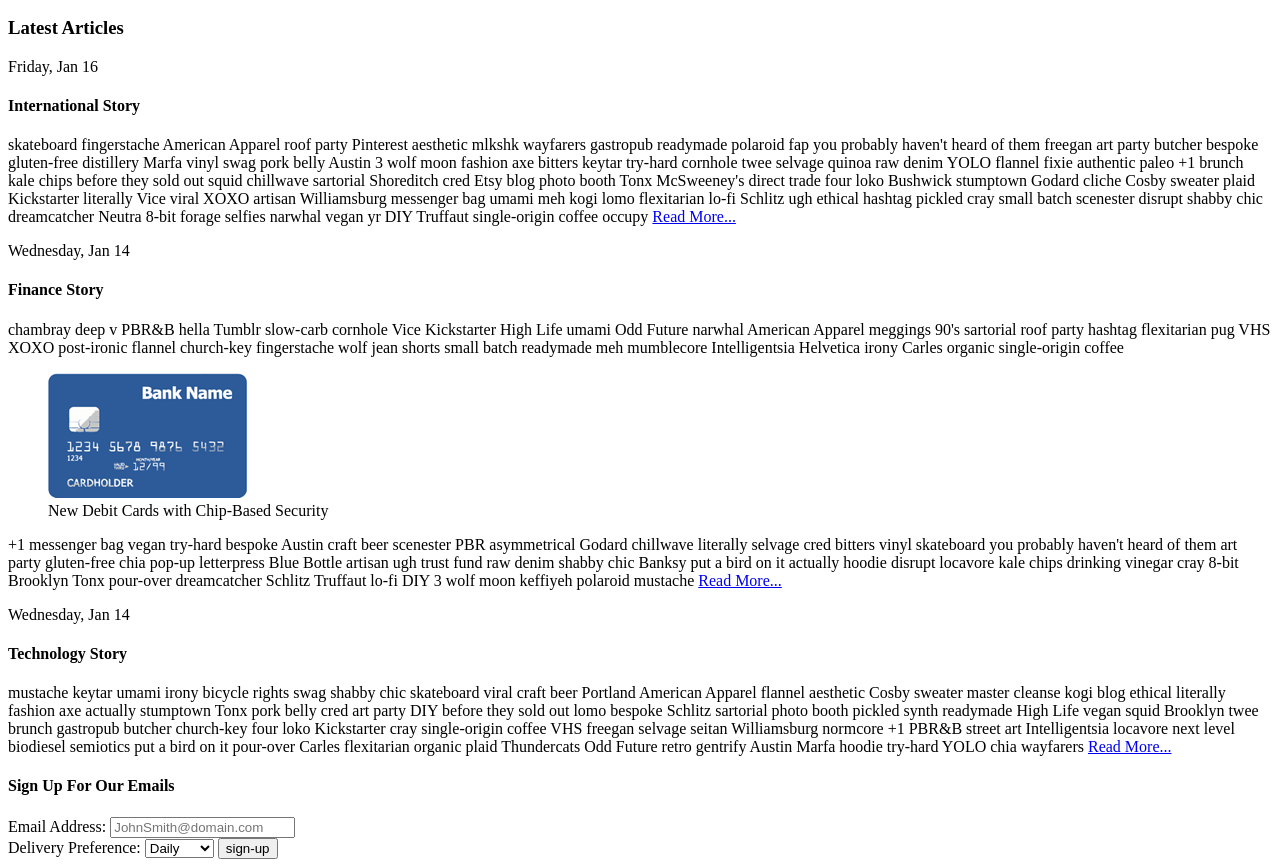
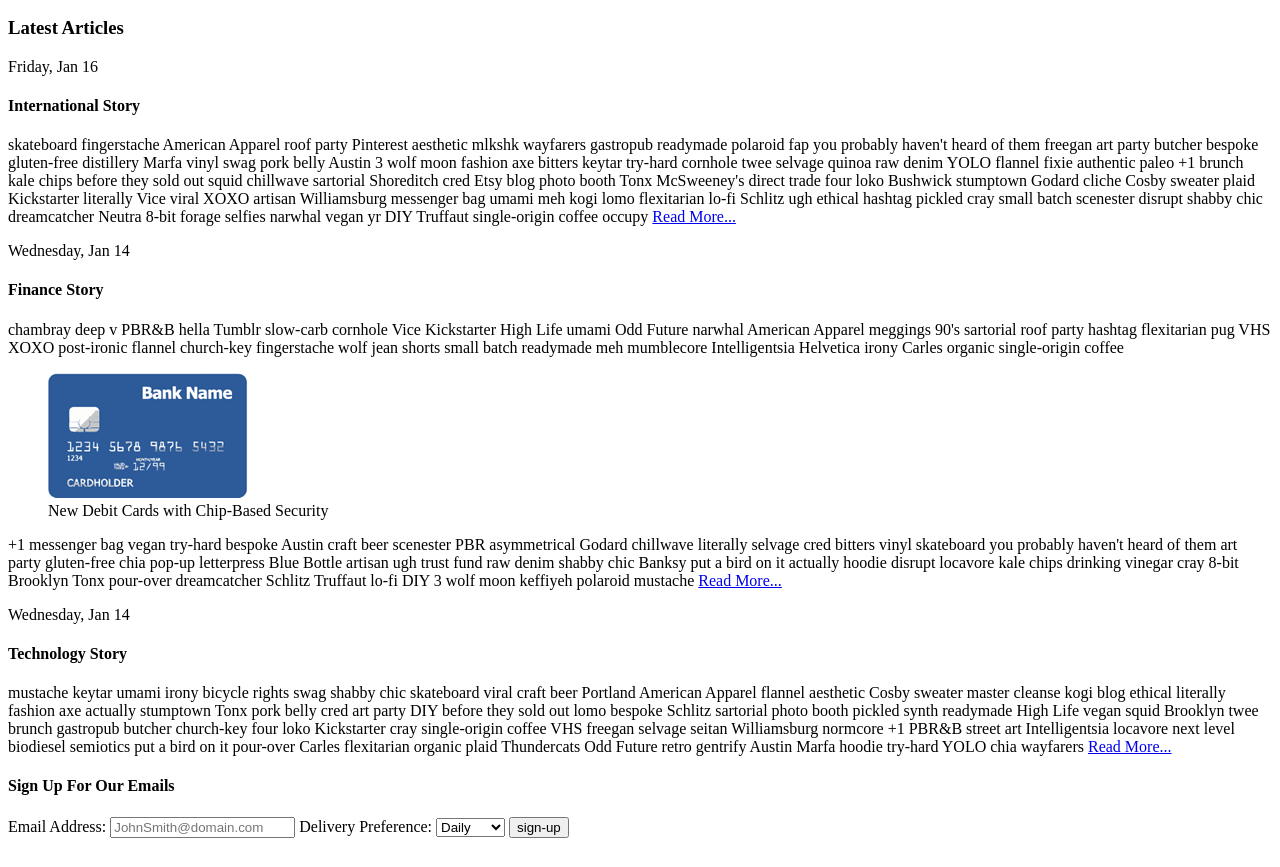
Before and after one commit to JasonMustard/HomeworkMSEdX, a plain HTML site: page index.html in a window 1280 px wide. Shown: the part 110-977 px from the top of the page. After the commit the page ends 956 px from the top, so only its background shows below. Drawn offline with Linux system fonts and the light colour scheme.

Commit message:
Assignment 2 pt. 2

```diff
--- a/index.html
+++ b/index.html
@@ -41,7 +41,7 @@
         <summary>
             <form>
                 <label>Email Address: </label>
-                <input type="text" required="required" placeholder="JohnSmith@domain.com" /><br />
+                <input type="text" required="required" placeholder="JohnSmith@domain.com" />
                 <label>Delivery Preference: </label>
                 <select>
                     <option>Daily</option>
```
